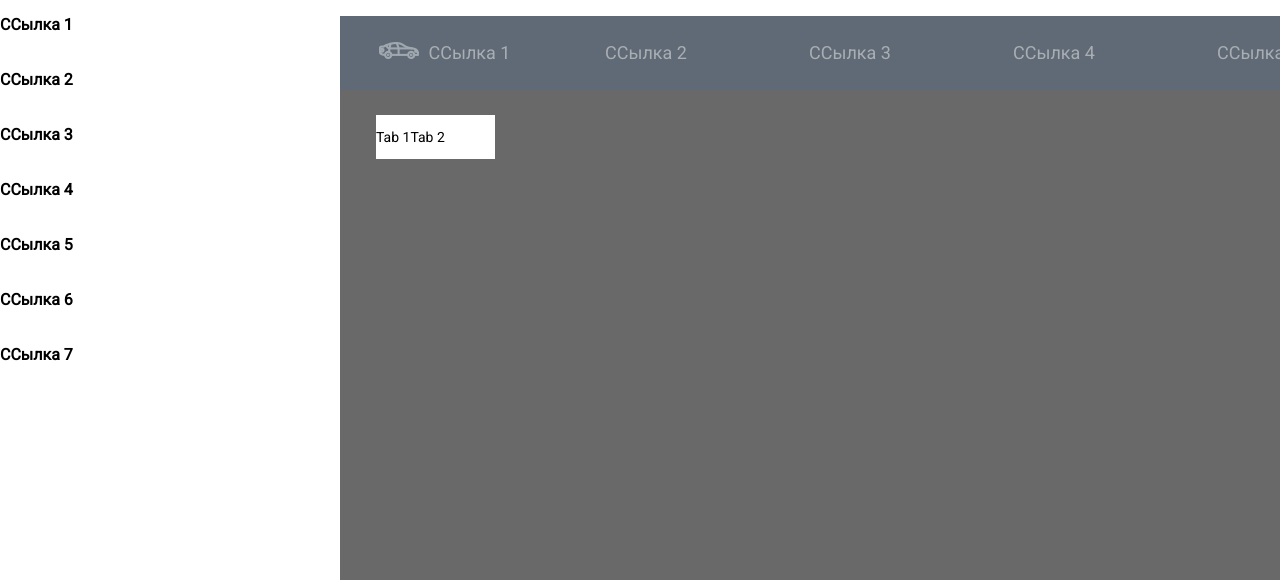
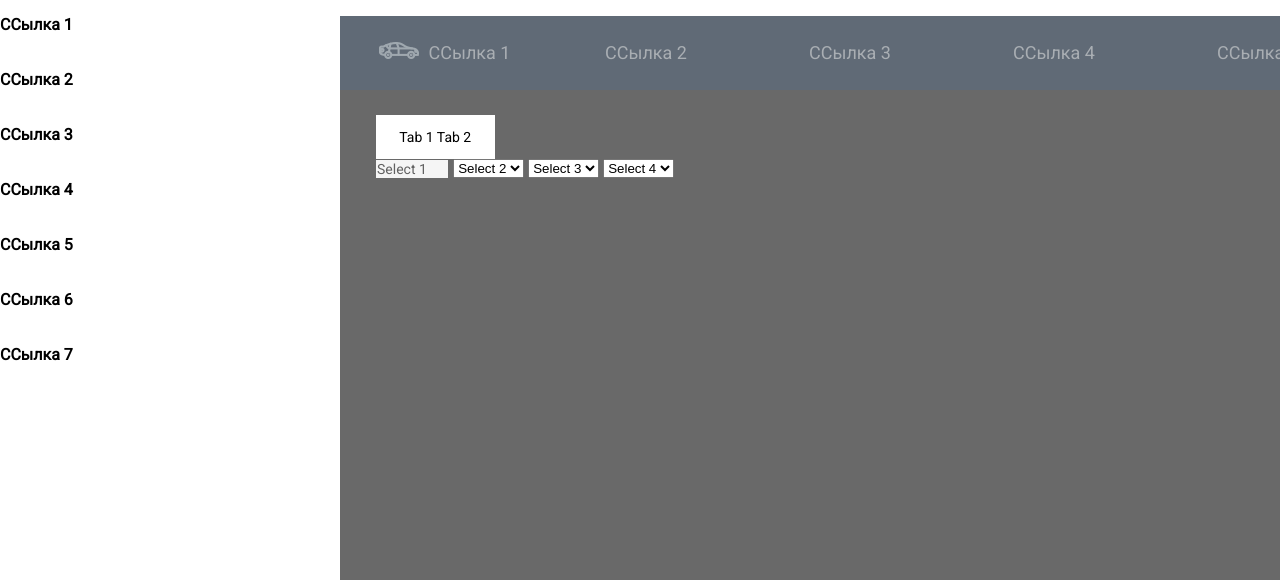
Before and after one commit to Nikanorra/test.github.io, a plain HTML site: page index.html in a window 1280 px wide. Shown: the part 220-800 px from the top of the page. Drawn offline with Linux system fonts and the light colour scheme.

Commit message:
Add files via upload

```diff
--- a/index.html
+++ b/index.html
@@ -138,15 +138,49 @@
 	<!--GREY site-->
 	<div class="col-9">
 		<div class="colorfull">
+
 			<div class="col-3">
 			<div class="tab">
-				<ul>
-					<li class="tab_button"><a href="#">Tab 1</a></li>
-					<li class="tab_button"><a href="#">Tab 2</a></li>
-				</ul>
+
+					<a href="#" class="tab_button01">Tab 1</a>
+					<a href="#" class="tab_button02">Tab 2</a>
+
 			</div>
 			</div>
+<div class="clearfix"></div>
+
+<!--SELECTS-->
+
+
+
+			<div class="">
+
+				<select class="selects" id="selects">
+					<option value="1">Select 1</option>
+					<option value="2">Select 2</option>
+				</select>
+
+
+				<select class="selects" id="selects">
+					<option value="1">Select 2</option>
+					<option value="2">Select 1</option>
+				</select>
+
+				<select class="selects" id="selects">
+					<option value="1">Select 3</option>
+					<option value="2">Select 1</option>
+				</select>
+
+				<select class="selects" id="selects">
+					<option value="1">Select 4</option>
+					<option value="2">Select 1</option>
+				</select>
+
+			</div>
+
+
 		</div>
+	</div>
 </div>
 
 <div class="col-9">
--- a/js/script.js
+++ b/js/script.js
@@ -3,3 +3,10 @@ $ (document).ready(function() {
 	$('#category_selec').selectmenu();
 
 });
+
+
+$ (document).ready(function() {
+
+	$('#selects').selectmenu();
+
+});
```
